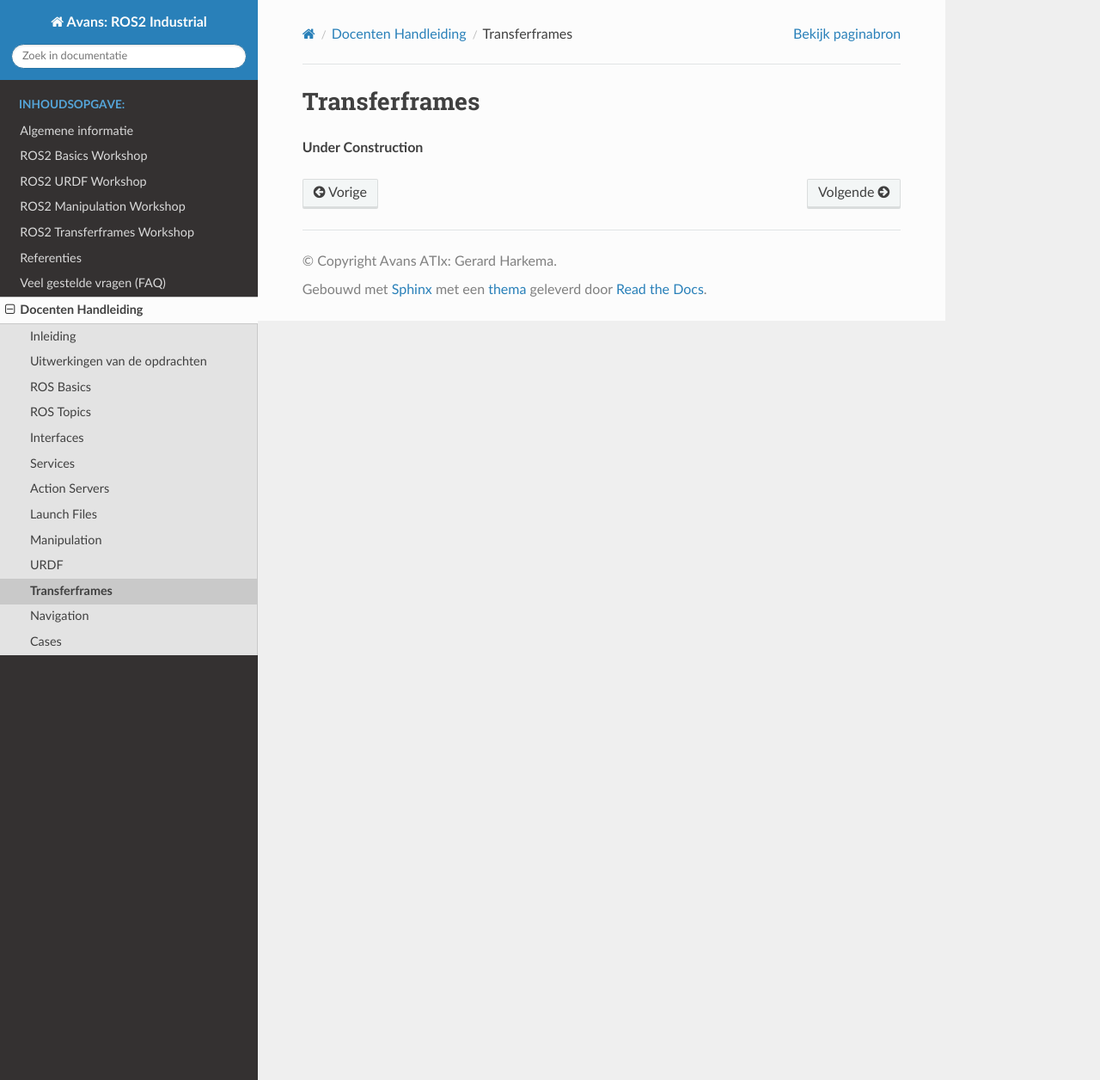
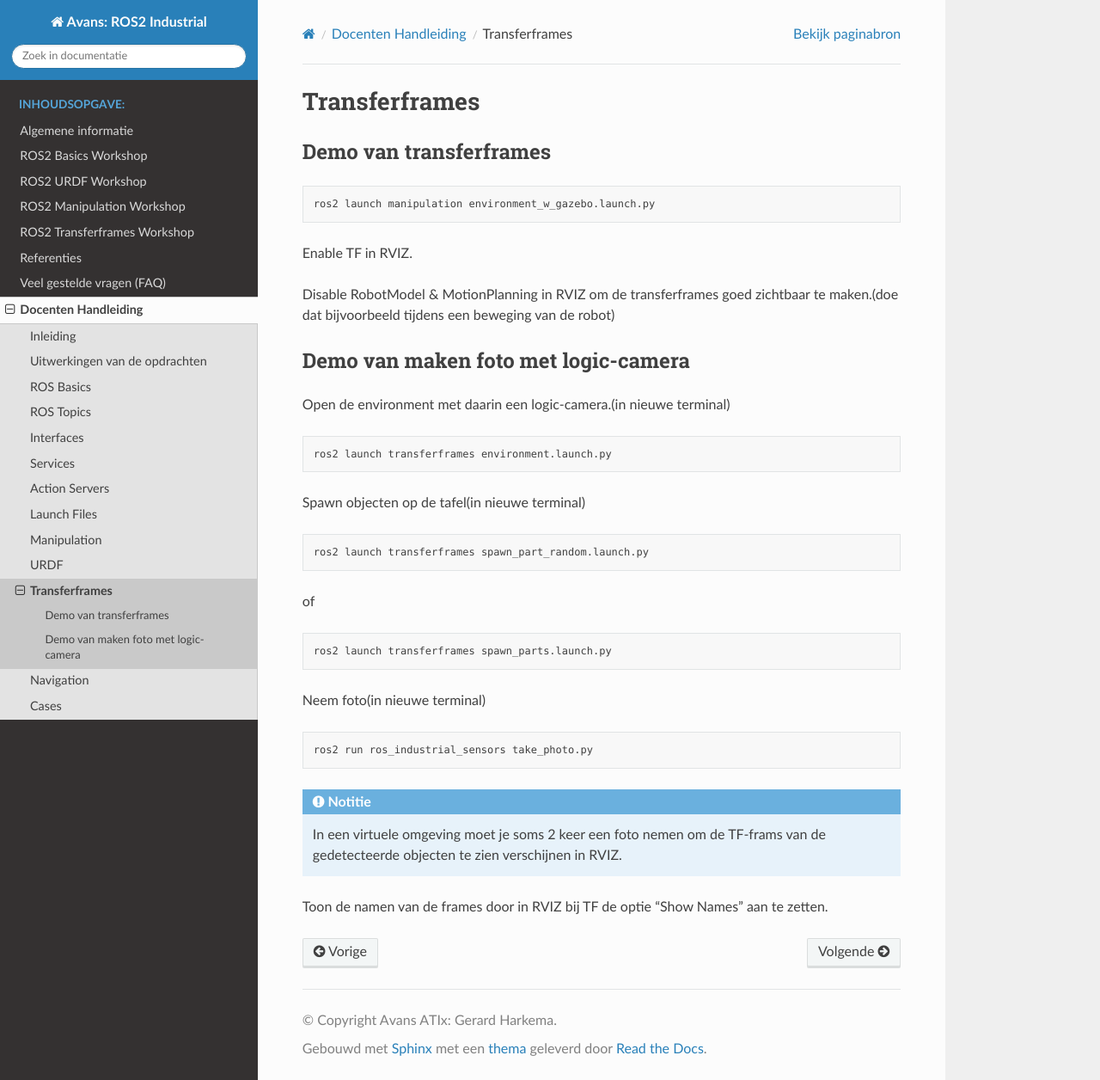
Before and after one commit to AvansMechatronica/ROS2_industrial_workshop, a Sphinx documentation site: the page built from documentation/teacher_manual/transferframes.md, in a window 1280 px wide and 1256 px high. Shown: the whole window at 86% size. Built offline with Sphinx 7.4.7 and the Read the Docs theme 3.1.0, drawn with Linux system fonts in a browser that asks for light colours.

Commit message:
20260519

````diff
--- a/documentation/teacher_manual/transferframes.md
+++ b/documentation/teacher_manual/transferframes.md
@@ -1,3 +1,37 @@
 # Transferframes
 
-**Under Construction**
+
+## Demo van transferframes
+```bash
+ros2 launch manipulation environment_w_gazebo.launch.py
+```
+
+Enable TF in RVIZ.
+
+Disable RobotModel & MotionPlanning in RVIZ om de transferframes goed zichtbaar te maken.(doe dat bijvoorbeeld tijdens een beweging van de robot)
+
+## Demo van maken foto met logic-camera
+Open de environment met daarin een logic-camera.(in nieuwe terminal)
+```bash
+ros2 launch transferframes environment.launch.py
+```
+
+Spawn objecten op de tafel(in nieuwe terminal)
+```bash
+ros2 launch transferframes spawn_part_random.launch.py
+```
+
+of
+
+```bash
+ros2 launch transferframes spawn_parts.launch.py
+```
+
+Neem foto(in nieuwe terminal)
+```bash
+ros2 run ros_industrial_sensors take_photo.py
+```
+:::{note}
+In een virtuele omgeving moet je soms 2 keer een foto nemen om de TF-frams van de gedetecteerde objecten te zien verschijnen in RVIZ.
+:::
+Toon de namen van de frames door in RVIZ bij TF de optie "Show Names" aan te zetten.
````
